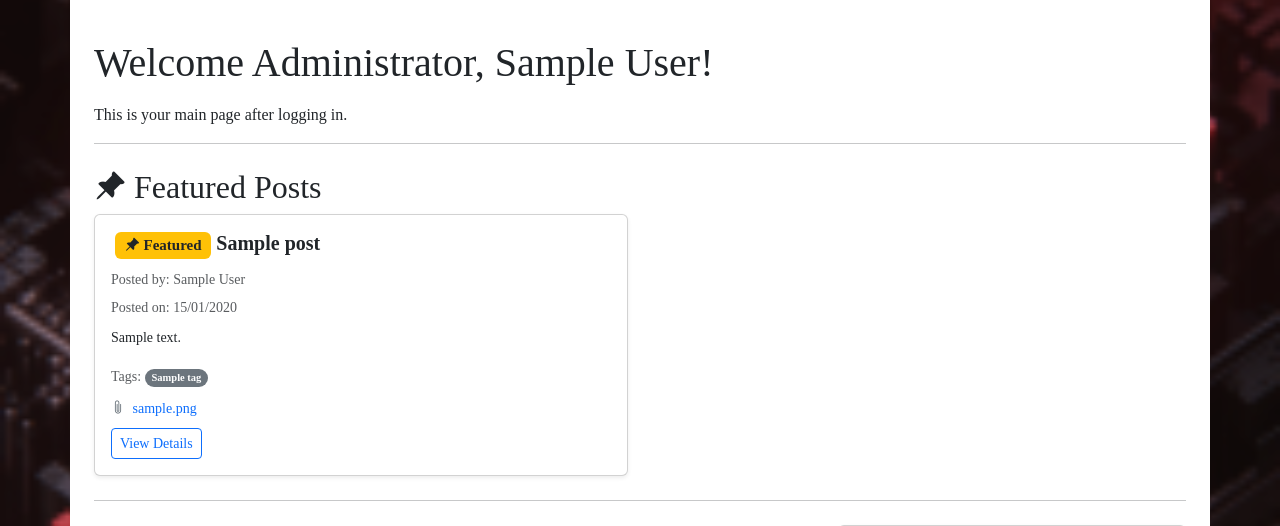
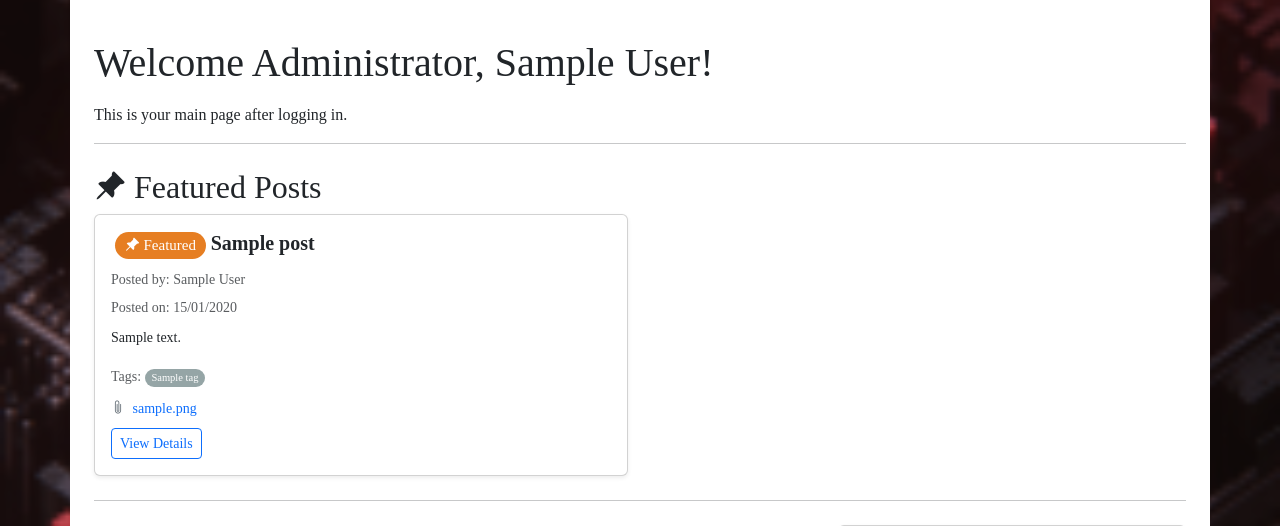
Before and after one commit to Soduku94/SS2_F, a Flask app: page /dashboard in a window 1280 px wide. Shown: the part 109-635 px from the top of the page. Run offline with Flask 3, Linux system fonts and the light colour scheme; a user stored in the database is signed in; tables that the repository leaves empty hold one stand-in row (values such as "Sample post"); grey boxes marked "Sample" are stand-in pictures; some libraries are stand-ins or nearby versions.

Commit message:
cap nhartj bagde vaf tieng anh

```diff
--- a/app.py
+++ b/app.py
@@ -76,7 +76,6 @@ app.config['UPLOAD_FOLDER'] = UPLOAD_FOLDER
 os.makedirs(UPLOAD_FOLDER, exist_ok=True)
 # (Tùy chọn) Giới hạn kích thước file upload
 app.config['MAX_CONTENT_LENGTH'] = 16 * 1024 * 1024
-
 
 app.config['MAIL_SERVER'] = 'smtp.googlemail.com'
 app.config['MAIL_PORT'] = 587  # Hoặc 465 nếu dùng SSL
@@ -606,6 +605,7 @@ def view_post(post_id):
 
 
 # --- KẾT THÚC SỬA VIEW_POST ---
+
 
 
 # --- ROUTE UPDATE POST (ĐÃ SỬA HOÀN CHỈNH) ---
@@ -816,7 +816,7 @@ def account():
         except:
             cohort = "N/A"
     # Nên dùng account_view.html
-    return render_template('account_view.html', title='Thông tin Tài khoản', cohort=cohort)
+    return render_template('account_view.html', title='My Account', cohort=cohort)
 
 
 # --- ĐẢM BẢO CÓ HÀM NÀY VÀ ĐẶT NÓ TRƯỚC CÁC ROUTE SỬ DỤNG NÓ ---
@@ -854,9 +854,6 @@ def save_picture(form_picture, old_picture_filename=None):
 # --- KẾT THÚC HÀM ---
 
 
-
-
-
 def save_cropped_avatar(file_storage):  # <--- ĐỊNH NGHĨA HÀM NÀY TRƯỚC
     """Lưu ảnh avatar đã được crop từ client."""
     random_hex = secrets.token_hex(8)
@@ -882,13 +879,6 @@ def save_cropped_avatar(file_storage):  # <--- ĐỊNH NGHĨA HÀM NÀY TRƯỚC
     except Exception as e:
         current_app.logger.error(f"Lỗi khi lưu ảnh cropped avatar: {e}", exc_info=True)
         return None
-
-
-
-
-
-
-
 
 
 @app.route('/upload-cropped-avatar', methods=['POST'])  # Endpoint sẽ là 'upload_cropped_avatar_route' (tên hàm)
@@ -921,14 +911,12 @@ def upload_cropped_avatar_route():  # Tên hàm này sẽ là endpoint
     return jsonify({'status': 'error', 'message': 'Invalid file or request.'}), 400
 
 
-
-
-
 @app.route('/account/set-default-avatar', methods=['POST'])
 @login_required
 def set_default_avatar_route():
     old_picture = current_user.image_file
-    user_pics_dir = current_app.config.get('USER_PICS_FOLDER', os.path.join(current_app.root_path, 'static', 'user_pics'))
+    user_pics_dir = current_app.config.get('USER_PICS_FOLDER',
+                                           os.path.join(current_app.root_path, 'static', 'user_pics'))
 
     # Chỉ xóa file vật lý nếu đó không phải là một trong các file mặc định
     # và file đó thực sự tồn tại trong thư mục user_pics
@@ -963,16 +951,6 @@ def set_default_avatar_route():
         return jsonify({'status': 'error', 'message': 'Database error while resetting avatar.'}), 500
 
 
-
-
-
-
-
-
-
-
-
-
 @app.route('/account/edit', methods=['GET', 'POST'])
 @login_required
 def account_edit():
@@ -1011,10 +989,7 @@ def account_edit():
             # <<< QUAN TRỌNG: XEM LỖI Ở ĐÂY >>>
             print(f"!!! DEBUG: Commit FAILED in account_edit! Error: {e}")
             flash(f'Lỗi khi cập nhật thông tin: {e}', 'danger')
-            # Nếu lỗi là do ảnh, có thể cần xóa file ảnh vật lý đã lưu?
-            # if new_image_filename: # Nếu đã lưu ảnh mới mà commit lỗi
-            #    file_path = os.path.join(app.config['USER_PICS_FOLDER'], new_image_filename)
-            #    if os.path.exists(file_path): os.remove(file_path)
+
 
         return redirect(url_for('account'))
     elif request.method == 'GET':
@@ -1026,10 +1001,7 @@ def account_edit():
         form.contact_email.data = current_user.contact_email
         form.about_me.data = current_user.about_me
         form.class_name.data = current_user.class_name
-    return render_template('account_edit.html', title='Chỉnh sửa Thông tin', form=form)
-
-
-
+    return render_template('account_edit.html', title='Update Information', form=form)
 
 
 @app.route('/application/<int:application_id>/withdraw', methods=['POST'])
@@ -1050,7 +1022,7 @@ def withdraw_application(application_id):
 
         # Tạo thông báo cho Giảng viên (tùy chọn)
         if post_author_id:
-            notification_content = f"Sinh viên {current_user.full_name} đã hủy đăng ký đề tài: '{post_title[:30]}...'"
+            notification_content = f"The registration for the topic '{post_title[:30]}...' by student {current_user.full_name} has been canceled."
             new_notification = Notification(
                 recipient_id=post_author_id, sender_id=current_user.id,
                 content=notification_content, notification_type='application_withdrawn',
@@ -1061,10 +1033,10 @@ def withdraw_application(application_id):
         db.session.commit()
         # flash('Đã hủy đăng ký đề tài thành công.', 'success') # Không dùng flash cho AJAX
         # Trả về JSON thành công cho JavaScript
-        return jsonify({'status': 'success', 'applied': False, 'message': 'Đã hủy đăng ký đề tài!', })
+        return jsonify({'status': 'success', 'applied': False, 'message': 'You have canceled the registration for the topic! ', })
     except Exception as e:
         db.session.rollback()
-        # flash(f'Đã xảy ra lỗi khi hủy đăng ký: {e}', 'danger') # Không dùng flash
+
         print(f"Error withdrawing application {application_id}: {e}")
         # Trả về JSON lỗi cho JavaScript
         return jsonify({'status': 'error', 'message': f'Lỗi khi hủy đăng ký: {e}'}), 500
@@ -1866,6 +1838,8 @@ def view_topic_applications(post_id):
         rejected_apps_count=rejected_apps_count,
         current_filter_status=current_filter_status
     )
+
+
 @app.route('/application/<int:application_id>/update_status', methods=['POST'])
 @login_required
 def update_application_status(application_id):
@@ -2150,6 +2124,7 @@ def my_applications():
     return render_template('my_applications.html',
                            title='Đề tài đã đăng ký',
                            applications_pagination=pagination)
+
 
 def send_password_reset_email(user):  # ĐỊNH NGHĨA HÀM NÀY Ở ĐÂY
     token = user.get_reset_password_token()
--- a/static/css/style.css
+++ b/static/css/style.css
@@ -2411,3 +2411,82 @@ body {
 .cropper-face {
   border-radius: 50%; /* Làm cho khung crop trực quan cũng tròn */
 }
+
+
+
+
+/* Trong style.css */
+.pagination .page-item.active .page-link {
+    background-color: #990000; /* Màu chủ đạo của bạn */
+    border-color: #800000;   /* Màu viền đậm hơn */
+    color: #ffffff;
+}
+.pagination .page-link {
+    color: #990000; /* Màu chữ cho số trang không active */
+}
+.pagination .page-link:hover {
+    color: #7A0000; /* Màu chữ khi hover */
+}
+
+
+
+/* === Custom Badge Styles for FIT Research Connect === */
+
+.badge.rounded-pill { /* Áp dụng chung cho tất cả badge nếu muốn bo tròn mạnh */
+    padding: 0.35em 0.65em; /* Tăng nhẹ padding */
+    font-weight: 500; /* Có thể giảm font-weight nếu mặc định quá đậm */
+}
+
+/* --- Post Type Badges --- */
+.badge-fit-topic {
+    background-color: #C0392B; /* Đỏ nhạt hơn chút so với #990000 */
+    color: #ffffff;
+}
+.badge-fit-article {
+    background-color: #7F8C8D; /* Xám trung tính (Slate Gray) */
+    color: #ffffff;
+}
+
+/* --- Featured Badge --- */
+.badge-fit-featured {
+    background-color: #E67E22; /* Cam (Carrot) hoặc Vàng Gold #FFD700 với chữ đen */
+    color: #ffffff; /* Nếu dùng vàng gold thì color: #000000; */
+}
+.badge-fit-featured .bi { /* Đảm bảo icon cũng có màu phù hợp */
+    /* color: #ffffff; hoặc #000000 tùy nền */
+}
+
+
+/* --- Status Badges --- */
+.badge-fit-status-recruiting {
+    background-color: #2ECC71; /* Xanh lá (Emerald) */
+    color: #ffffff;
+}
+.badge-fit-status-pending {
+    background-color: #F39C12; /* Vàng cam (Orange) */
+    color: #ffffff; /* Hoặc #000000 nếu nền sáng */
+}
+.badge-fit-status-closed {
+    background-color: #34495E; /* Xám đậm (Wet Asphalt) */
+    color: #ffffff;
+}
+.badge-fit-status-working { /* In Progress */
+    background-color: #3498DB; /* Xanh dương (Peter River) */
+    color: #ffffff;
+}
+.badge-fit-status-published {
+    background-color: #BDC3C7; /* Xám sáng (Silver) */
+    color: #34495E; /* Chữ xám đậm */
+    /* Hoặc có thể thêm border: 1px solid #AAB0B5; */
+}
+
+/* --- Tag Badge (Giữ lại hoặc tùy chỉnh) --- */
+.badge-fit-tag {
+    background-color: #95A5A6; /* Xám nhạt hơn (Concrete) */
+    color: #ffffff;
+}
+.badge-fit-tag-more { /* Cho dấu "..." */
+    background-color: #ECF0F1; /* Xám rất sáng (Clouds) */
+    color: #7F8C8D;
+    border: 1px solid #BDC3C7;
+}
--- a/templates/dashboard.html
+++ b/templates/dashboard.html
@@ -31,15 +31,15 @@
                         <div class="card-body d-flex flex-column">
                             <h5 class="card-title">
                                 {# Badges #}
-                                {% if post.post_type == 'topic' %} <span class="badge bg-primary ms-1">Topic</span>
-                                {% elif post.post_type == 'article' %} <span class="badge bg-secondary ms-1">Article</span> {% endif %}
-                                <span class="badge bg-warning text-dark ms-1"><i class="bi bi-pin-angle-fill"></i> Featured</span>
+                                {% if post.post_type == 'topic' %} <span class="badge rounded-pill badge-fit-topic ms-1">Topic</span>
+                                {% elif post.post_type == 'article' %} <span class="badge rounded-pill badge-fit-article ms-1">Article</span> {% endif %}
+                                <span class="badge rounded-pill badge-fit-featured ms-1"><i class="bi bi-pin-angle-fill"></i> Featured</span>
                                 {% if post.post_type == 'topic' and post.status %}
-                                     {% if post.status == 'recruiting' %} <span class="badge bg-success ms-1">Recruiting Students</span>
-                                     {% elif post.status == 'pending' %} <span class="badge bg-warning text-dark ms-1">Pending Approval</span>
-                                     {% elif post.status == 'closed' %} <span class="badge bg-secondary ms-1">Closed</span>
-                                     {% elif post.status == 'working_on' %} <span class="badge bg-info ms-1">In Progress</span>
-                                     {% elif post.status == 'published' %} <span class="badge bg-light text-dark ms-1">Published</span>
+                                     {% if post.status == 'recruiting' %} <span class="badge rounded-pill badge-fit-status-recruiting ms-1">Recruiting Students</span>
+                                     {% elif post.status == 'pending' %} <span class="badge rounded-pill badge-fit-status-pending ms-1">Pending Approval</span>
+                                     {% elif post.status == 'closed' %} <span class="badge rounded-pill badge-fit-status-closed ms-1">Closed</span>
+                                     {% elif post.status == 'working_on' %} <span class="badge rounded-pill badge-fit-status-working ms-1">In Progress</span>
+                                     {% elif post.status == 'published' %} <span class="badge rounded-pill badge-fit-status-published ms-1">Published</span>
                                      {% endif %}
                                 {% elif post.post_type == 'article' and post.status == 'published' %}
                                     <span class="badge bg-light text-dark ms-1">Published</span>
@@ -56,8 +56,8 @@
                                 <div class="mb-2 post-tags-summary">
                                     <small class="text-muted">
                                         Tags:
-                                        {% for tag in post.tags.limit(3) %}<span class="badge rounded-pill bg-secondary me-1">{{ tag.name }}</span>{% endfor %}
-                                        {% if post.tags.count() > 3 %}<span class="badge rounded-pill bg-light text-dark">...</span>{% endif %}
+                                        {% for tag in post.tags.limit(3) %}<span class="badge rounded-pill badge-fit-tag me-1">{{ tag.name }}</span>{% endfor %}
+                                        {% if post.tags.count() > 3 %}<span class="badge rounded-pill badge-fit-tag-more">...</span>{% endif %}
                                     </small>
                                 </div>
                             {% endif %}
@@ -119,15 +119,15 @@
                         <div class="card-body">
                              <h5 class="card-title">
                                 {# Badges #}
-                                {% if post.post_type == 'topic' %} <span class="badge bg-primary ms-1">Topic</span>
-                                {% elif post.post_type == 'article' %} <span class="badge bg-secondary ms-1">Article</span> {% endif %}
-                                {% if post.is_featured %} <span class="badge bg-warning text-dark ms-1"><i class="bi bi-pin-angle-fill"></i> Featured</span> {% endif %}
+                                {% if post.post_type == 'topic' %} <span class="badge rounded-pill badge-fit-topic ms-1">Topic</span>
+                                {% elif post.post_type == 'article' %} <span class="badge rounded-pill badge-fit-article ms-1">Article</span> {% endif %}
+                                {% if post.is_featured %} <span class="bbadge rounded-pill badge-fit-featured ms-1"><i class="bi bi-pin-angle-fill"></i> Featured</span> {% endif %}
                                 {% if post.post_type == 'topic' and post.status %}
-                                     {% if post.status == 'recruiting' %} <span class="badge bg-success ms-1">Recruiting Students</span>
-                                     {% elif post.status == 'pending' %} <span class="badge bg-warning text-dark ms-1">Pending Approval</span>
-                                     {% elif post.status == 'closed' %} <span class="badge bg-secondary ms-1">Closed</span>
-                                     {% elif post.status == 'working_on' %} <span class="badge bg-info ms-1">In Progress</span>
-                                     {% elif post.status == 'published' %} <span class="badge bg-light text-dark ms-1">Published</span>
+                                     {% if post.status == 'recruiting' %} <span class="badge rounded-pill badge-fit-status-recruiting ms-1">Recruiting Students</span>
+                                     {% elif post.status == 'pending' %} <span class="badge rounded-pill badge-fit-status-pending ms-1">Pending Approval</span>
+                                     {% elif post.status == 'closed' %} <span class="badge rounded-pill badge-fit-status-closed ms-1">Closed</span>
+                                     {% elif post.status == 'working_on' %} <span class="badge rounded-pill badge-fit-status-working ms-1">In Progress</span>
+                                     {% elif post.status == 'published' %} <span class="badge rounded-pill badge-fit-status-published ms-1">Published</span>
                                      {% endif %}
                                 {% elif post.post_type == 'article' and post.status == 'published' %}
                                      <span class="badge bg-light text-dark ms-1">Published</span>
@@ -144,8 +144,8 @@
                                 <div class="mb-2 post-tags-summary">
                                     <small class="text-muted">
                                         Tags:
-                                        {% for tag in post.tags.limit(3) %}<span class="badge rounded-pill bg-secondary me-1">{{ tag.name }}</span>{% endfor %}
-                                        {% if post.tags.count() > 3 %}<span class="badge rounded-pill bg-light text-dark">...</span>{% endif %}
+                                        {% for tag in post.tags.limit(3) %}<span class="badge rounded-pill badge-fit-tag me-1">{{ tag.name }}</span>{% endfor %}
+                                        {% if post.tags.count() > 3 %}<span class="badge rounded-pill badge-fit-tag-more">...</span>{% endif %}
                                     </small>
                                 </div>
                             {% endif %}
```
Also changed, not shown: templates/post_detail.html (+2 -9 lines), templates/user_profile.html (added, +203 -0 lines).
